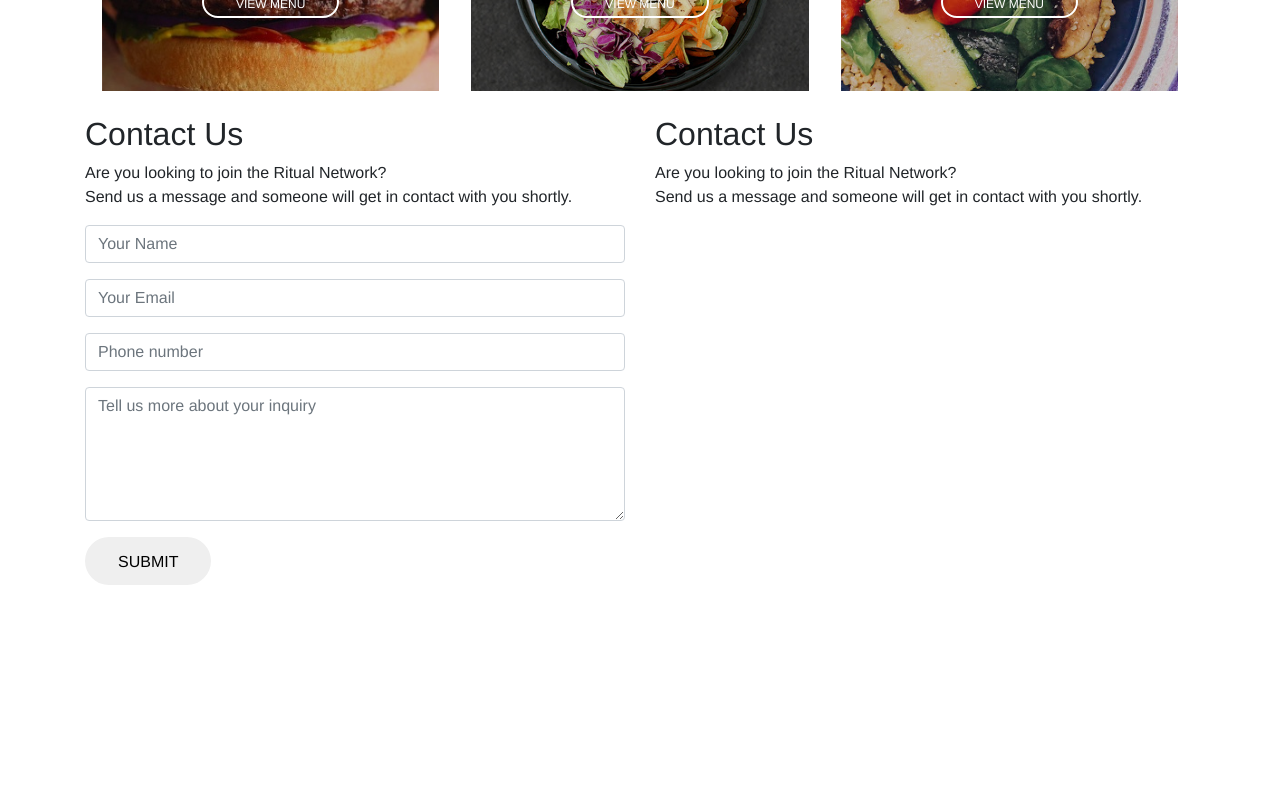
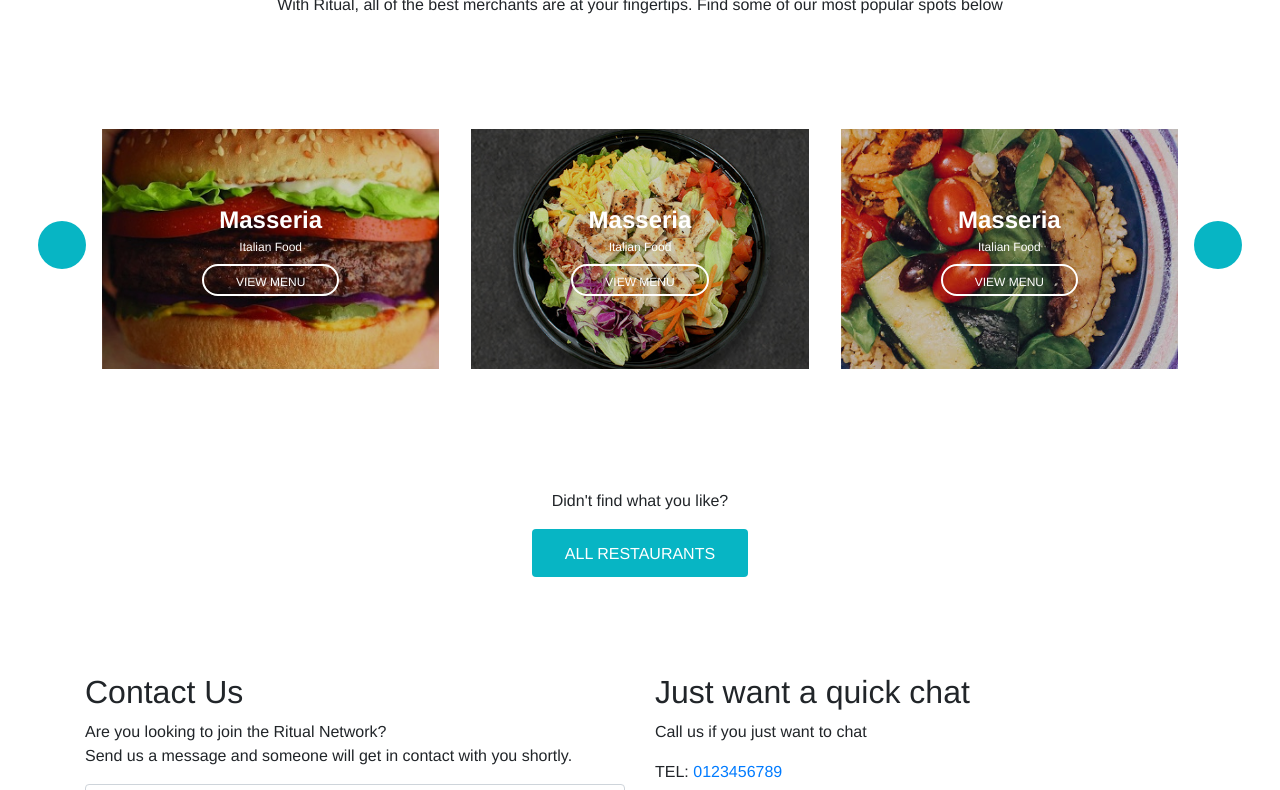
Before and after one commit to minigodzilla/json-carousel-demo, a website: page src/index.html in a window 1280 px wide. Shown: the part 689-1479 px from the top of the page. Before the commit the page ends 1290 px from the top, so only its background shows below. Drawn offline with nearby package versions, Linux system fonts and the light colour scheme; files that its build step writes are made by us from their sources; files whose address does not match are found by name.

Commit message:
no message

```diff
--- a/app/assets/js/scripts.js
+++ b/app/assets/js/scripts.js
@@ -6,6 +6,8 @@
  * @version 1.0.0
  * Copyright 2018. ISC licensed.
  */
+// get json and append it to the carousel
+
 $(function()
 {
 
@@ -33,9 +35,13 @@ $(function()
 	// }
 
 	// getJSON();
+});
 
-	// owl carousel
 
+// owl carousel
+
+$(function()
+{
 	$('.owl-carousel').owlCarousel(
 	{
 		navText: '',
@@ -73,12 +79,12 @@ $(function()
 	{
 		if (!$(this).val())
 		{
-			$(this).removeClass ('is-valid').addClass ('is-invalid');
+			$(this).removeClass('is-valid').addClass('is-invalid');
 		}
 
 		else
 		{
-			$(this).removeClass ('is-invalid').addClass ('is-valid');
+			$(this).removeClass('is-invalid').addClass('is-valid');
 		}
 	});
 
@@ -87,13 +93,12 @@ $(function()
 		var emailValue = $email.val();
 
 		if(emailValue.indexOf('@')>-1) {
-			$(this).removeClass ('is-invalid').addClass ('is-valid');
+			$(this).removeClass('is-invalid').addClass('is-valid');
 		}
 
 		else
 		{
-			$(this).removeClass ('is-valid').addClass ('is-invalid');
-			errors
+			$(this).removeClass('is-valid').addClass('is-invalid');
 		}
 	});
 
@@ -103,25 +108,24 @@ $(function()
 		{
 			if (!$(this).val())
 			{
-				$(this).removeClass ('is-valid').addClass ('is-invalid');
+				$(this).removeClass('is-valid').addClass('is-invalid');
 			}
 
 			else
 			{
-				$(this).removeClass ('is-invalid').addClass ('is-valid');
+				$(this).removeClass('is-invalid').addClass('is-valid');
 			}
 		});
 
 		var emailValue = $email.val();
 
 		if(emailValue.indexOf('@')>-1) {
-			$(this).removeClass ('is-invalid').addClass ('is-valid');
+			$email.removeClass('is-invalid').addClass('is-valid');
 		}
 
 		else
 		{
-			$(this).removeClass ('is-valid').addClass ('is-invalid');
-			errors
+			$email.removeClass('is-valid').addClass('is-invalid');
 		}
 
 		return false; // we don't submit the form in any case
--- a/src/index.html
+++ b/src/index.html
@@ -46,6 +46,12 @@
 	<section class="main">
 		<div class="container">
 			<div class="row">
+				<div class="col-12 top-spots">
+					<h2>Top Spots in Your Area</h2>
+					<p>With Ritual, all of the best merchants are at your fingertips. Find some of our most popular spots below</p>
+				</div>
+			</div>
+			<div class="row">
 				<div class="owl-carousel col-12">
 					<div class="item" style="background-image: url('/assets/img/delete-1.jpg');">
 						<div class="restaurant-details">
@@ -91,6 +97,12 @@
 					</div>
 				</div>
 			</div>
+			<div class="row">
+				<div class="col-12 top-spots">
+					<p>Didn't find what you like?</p>
+					<a href="#" class="btn">All Restaurants</a>
+				</div>
+			</div>
 		</div>
 	</section>
 
@@ -102,7 +114,7 @@
 					<p>Are you looking to join the Ritual Network?<br/>
 					Send us a message and someone will get in contact with you shortly.</p>
 
-					<form>
+					<form novalidate>
 						<div class="form-group">
 							<input type="text" class="form-control text-field" placeholder="Your Name"/>
 							<div class="invalid-feedback">
@@ -146,9 +158,9 @@
 					</form>
 				</div>
 				<div class="col-12 col-lg-6">
-					<h2>Contact Us</h2>
-					<p>Are you looking to join the Ritual Network?<br/>
-					Send us a message and someone will get in contact with you shortly.</p>
+					<h2>Just want a quick chat</h2>
+					<p>Call us if you just want to chat</p>
+					<p>TEL: <a href="tel:0123456789">0123456789</a></p>
 
 				</div>
 			</div>
--- a/src/scss/partials/_app.scss
+++ b/src/scss/partials/_app.scss
@@ -12,13 +12,14 @@ body
 	display: inline-block;
 	height: 3rem;
 	line-height: 3rem;
-	border-radius: 1.5rem;
 	padding: 0 2rem;
 	font-size: 16px;
 	font-weight: 500;
 	text-transform: uppercase;
 	outline: none !important;
 	box-shadow: none !important;
+	background-color: $brand-color;
+	color: $white;
 }
 
 
@@ -76,6 +77,7 @@ header
 		margin-top: 1rem;
 		background-color: $white;
 		color: $brand-color;
+		border-radius: 1.5rem;
 	}
 }
 
@@ -160,6 +162,13 @@ nav
 
 .main
 {
+	.top-spots,
+	.all-restos
+	{
+		margin: 6rem 0;
+		text-align: center;
+	}
+
 	.owl-carousel
 	{
 		padding: 0 2em;
@@ -213,6 +222,7 @@ nav
 				.btn
 				{
 					font-size: 12px;
+					background-color: transparent;
 					color: $white;
 					border: 2px solid $white;
 					height: 2rem;
```
Also changed, not shown: app/index.html (+16 -4 lines), src/js/scripts.js (+15 -11 lines), app/assets/css/style.css, app/assets/css/style.min.css, app/assets/js/scripts.min.js.
